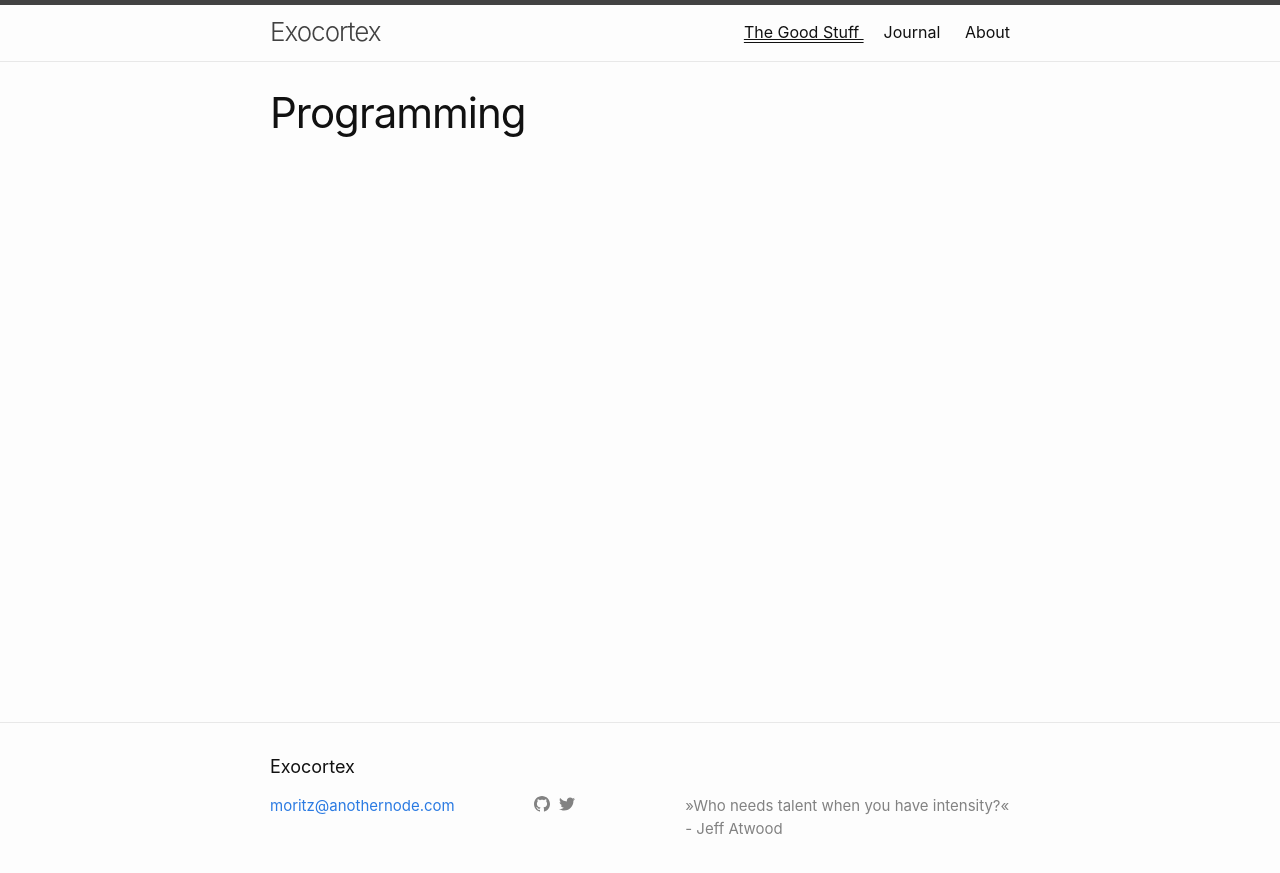
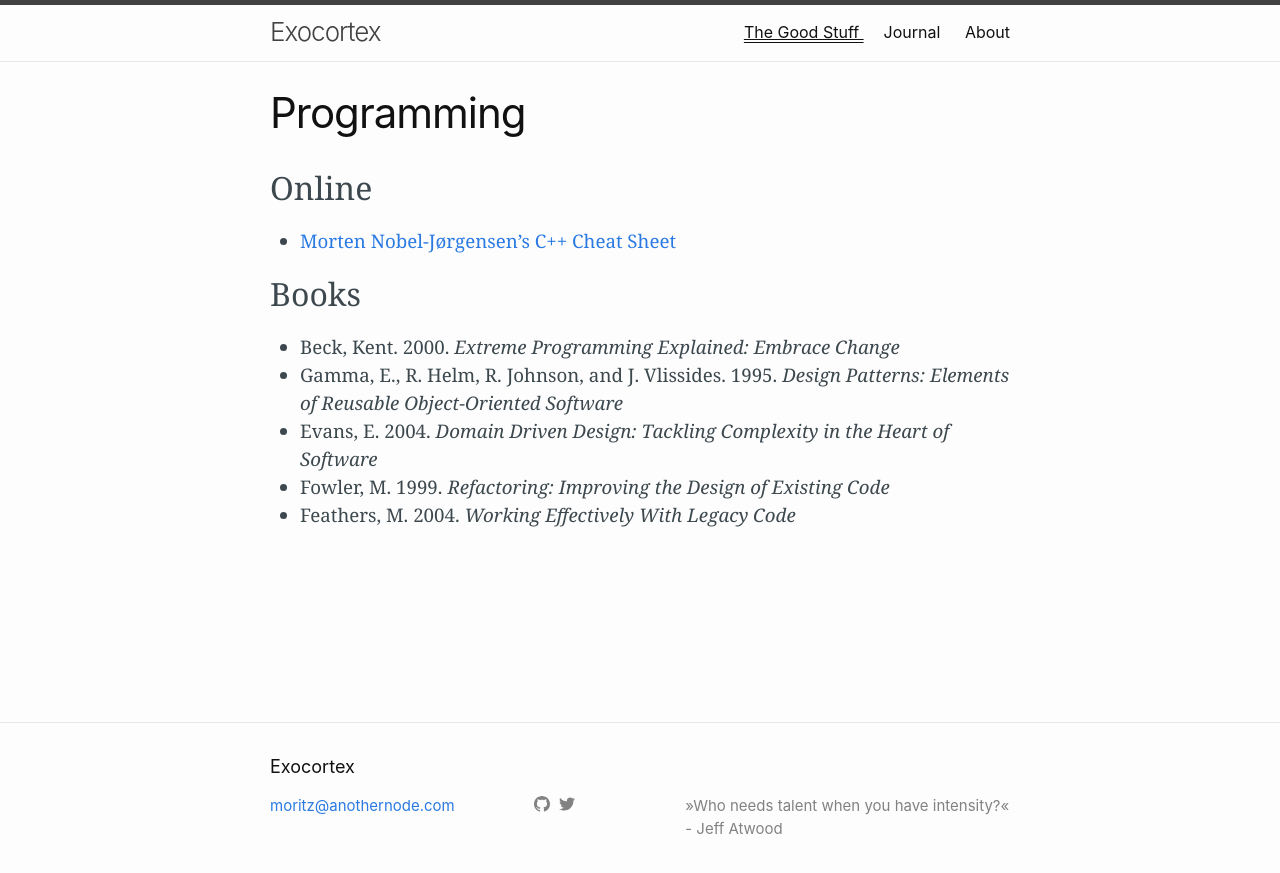
Before and after one commit to anothernode/exocortex-jekyll, a Jekyll site: the page built from the-good-stuff/programming.md, in a window 1280 px wide. Shown: the top 873 px of the page. Built offline with Jekyll 4.4.1, drawn with Linux system fonts in a browser that asks for light colours.

Commit message:
Add some literature

```diff
--- a/the-good-stuff/programming.md
+++ b/the-good-stuff/programming.md
@@ -4,3 +4,17 @@ title: Programming
 nav_id: the-good-stuff
 permalink: the-good-stuff/programming
 ---
+
+## Online
+
+- [Morten Nobel-Jørgensen's C++ Cheat Sheet](https://github.com/mortennobel/cpp-cheatsheet)
+
+## Books
+
+- Beck, Kent. 2000. _Extreme Programming Explained: Embrace Change_
+- Gamma, E., R. Helm, R. Johnson, and J. Vlissides. 1995. _Design Patterns:
+  Elements of Reusable Object-Oriented Software_
+- Evans, E. 2004. _Domain Driven Design: Tackling Complexity in the Heart of
+  Software_
+- Fowler, M. 1999. _Refactoring: Improving the Design of Existing Code_
+- Feathers, M. 2004. _Working Effectively With Legacy Code_
```
Also changed, not shown: the-good-stuff/human-factors.md (+1 -0 lines).
